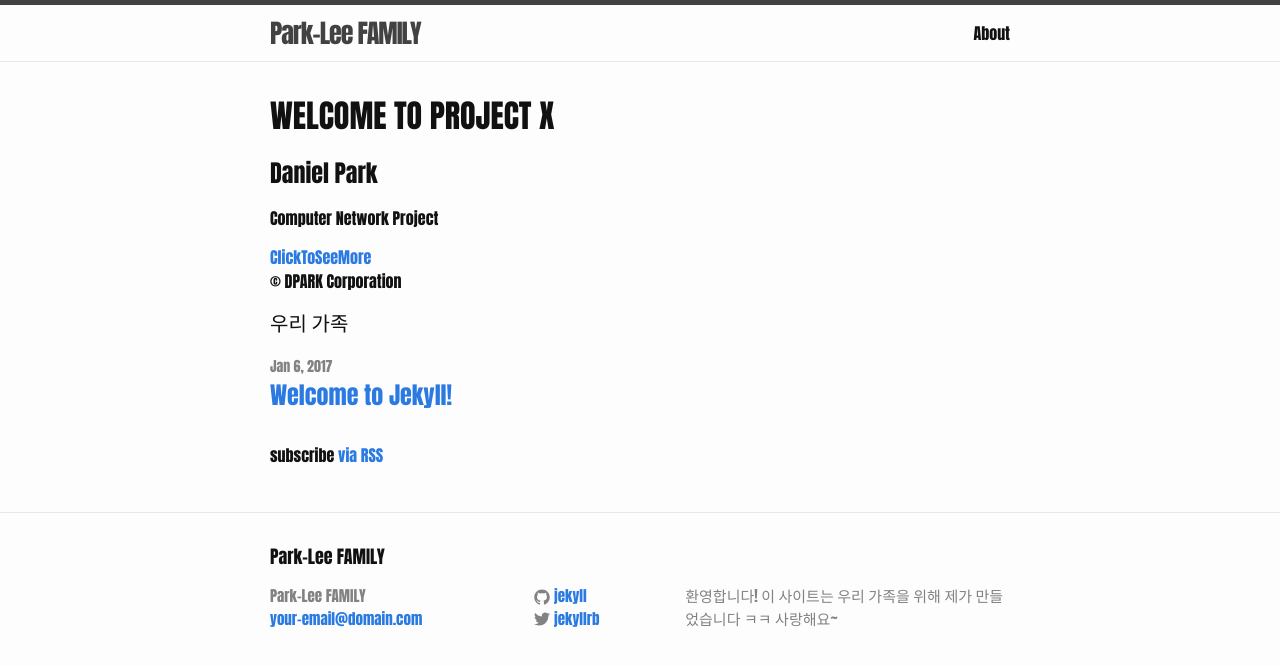
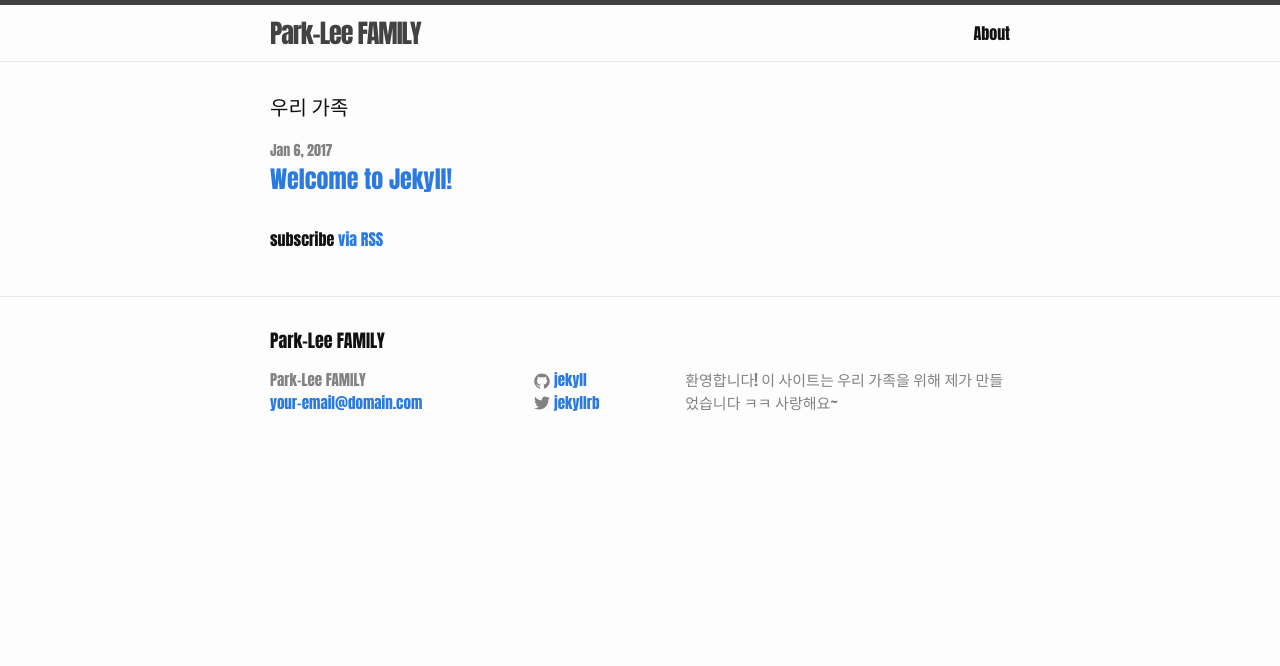
Before and after one commit to danielp07/danielp07.github.io, a Jekyll site: the page built from index.html, in a window 1280 px wide. Shown: the top 666 px of the page. Built offline with Jekyll 4.4.1, drawn with Linux system fonts in a browser that asks for light colours.

Commit message:
Update index.html

```diff
--- a/index.html
+++ b/index.html
@@ -1,16 +1,6 @@
 ---
 layout: default
 ---
- <body>
-   <h1>WELCOME TO PROJECT X</h1>
-   <div class="hero">
-   <h2>Daniel Park</h2>
-     <p>Computer Network Project</p>
-     <a href="https://danielp07.github.io">ClickToSeeMore</a>
-   </div>
-   <p id = "footer">&copy; DPARK Corporation</p>
-</body>
-
 <div class="home">
 
   <h1 class="page-heading">우리 가족</h1>
```
